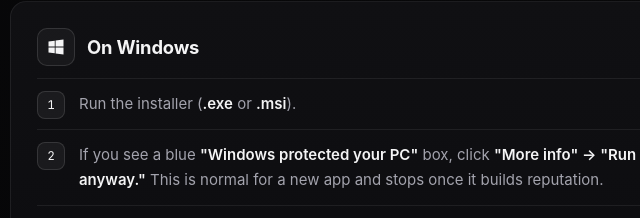
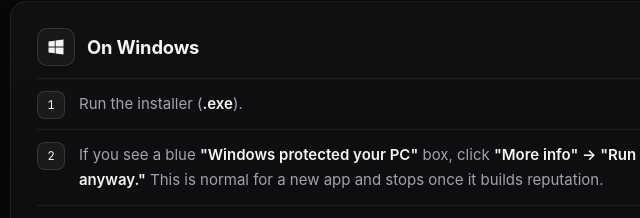
Before and after one commit to ChanMor/efiling-assistant-site, a plain HTML site: page install.html in a window 1280 px wide. Shown: the part 366-584 px from the top of the page, 278-918 px from the left. Drawn offline with Linux system fonts and the light colour scheme; a web font is replaced by a local one.

Commit message:
Drop MSI references (NSIS-only for clean auto-updates)

```diff
--- a/install.html
+++ b/install.html
@@ -47,7 +47,7 @@
         <h2>On Windows</h2>
       </div>
       <ol class="steps-ol">
-        <li>Run the installer (<strong>.exe</strong> or <strong>.msi</strong>).</li>
+        <li>Run the installer (<strong>.exe</strong>).</li>
         <li>If you see a blue <strong>"Windows protected your PC"</strong> box, click <strong>"More info" → "Run anyway."</strong> This is normal for a new app and stops once it builds reputation.</li>
         <li>Finish installing and open <strong>eFiling Assistant</strong> from the Start menu.</li>
       </ol>
```
Also changed, not shown: index.html (+1 -1 lines).
